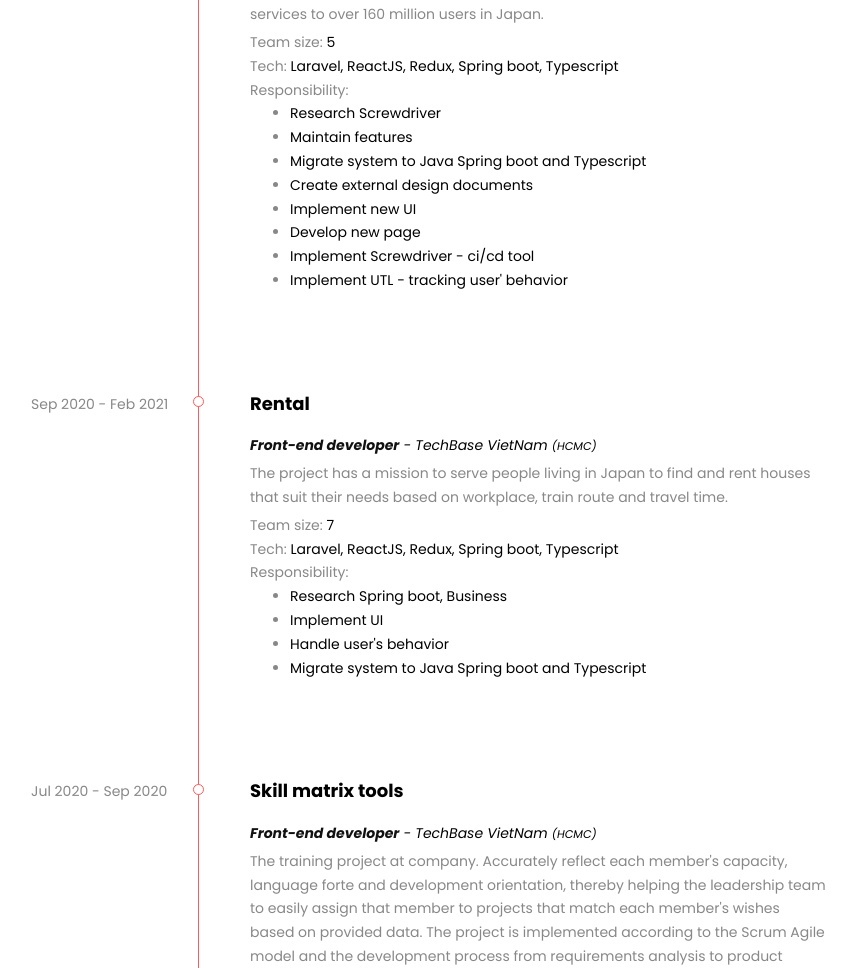
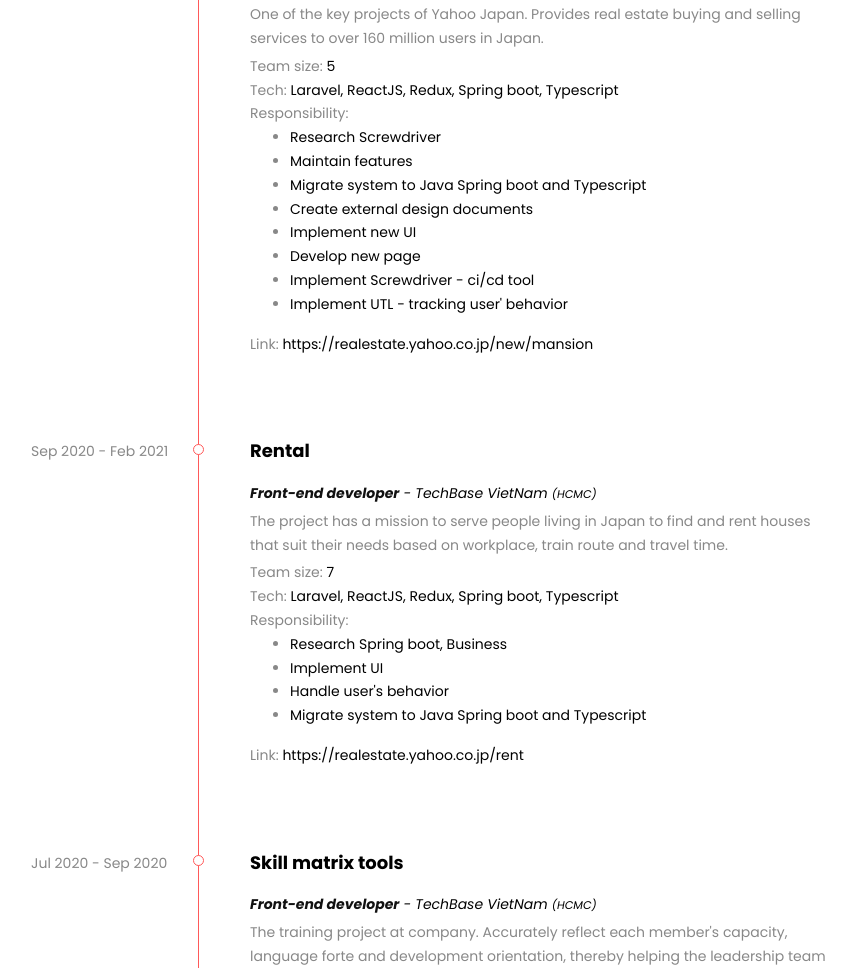
Before and after one commit to ppsang98/my-cv, a plain HTML site: page index.html in a window 1280 px wide. Shown: the part 3720-4688 px from the top of the page, without its empty margins (359-1215 px from the left). Drawn offline with nearby package versions, Linux system fonts and the light colour scheme.

Commit message:
add project link

```diff
--- a/index.html
+++ b/index.html
@@ -796,6 +796,10 @@
                                 <li><span class="text-dark">Design UI/UX</span></li>
                                 <li><span class="text-dark">Develop features</span></li>
                               </ul>
+                              <p class="mb-0">
+                                Link:
+                                <a href="https://youhouse.vn/" target="_blank"><span class="text-dark">https://youhouse.vn</span></a>
+                              </p>
                             </div>
                           </div>
                           <div class="entry">
@@ -890,6 +894,10 @@
                                 <li><span class="text-dark">Implement Screwdriver - ci/cd tool</span></li>
                                 <li><span class="text-dark">Implement UTL - tracking user' behavior</span></li>
                               </ul>
+                              <p class="mb-0">
+                                Link:
+                                <a href="https://realestate.yahoo.co.jp/new/mansion/" target="_blank"><span class="text-dark">https://realestate.yahoo.co.jp/new/mansion</span></a>
+                              </p>
                             </div>
                           </div>
                           <div class="entry">
@@ -925,6 +933,10 @@
                                 <li><span class="text-dark">Handle user's behavior</span></li>
                                 <li><span class="text-dark">Migrate system to Java Spring boot and Typescript</span></li>
                               </ul>
+                              <p class="mb-0">
+                                Link:
+                                <a href="https://realestate.yahoo.co.jp/rent/" target="_blank"><span class="text-dark">https://realestate.yahoo.co.jp/rent</span></a>
+                              </p>
                             </div>
                           </div>
                           <div class="entry">
```
